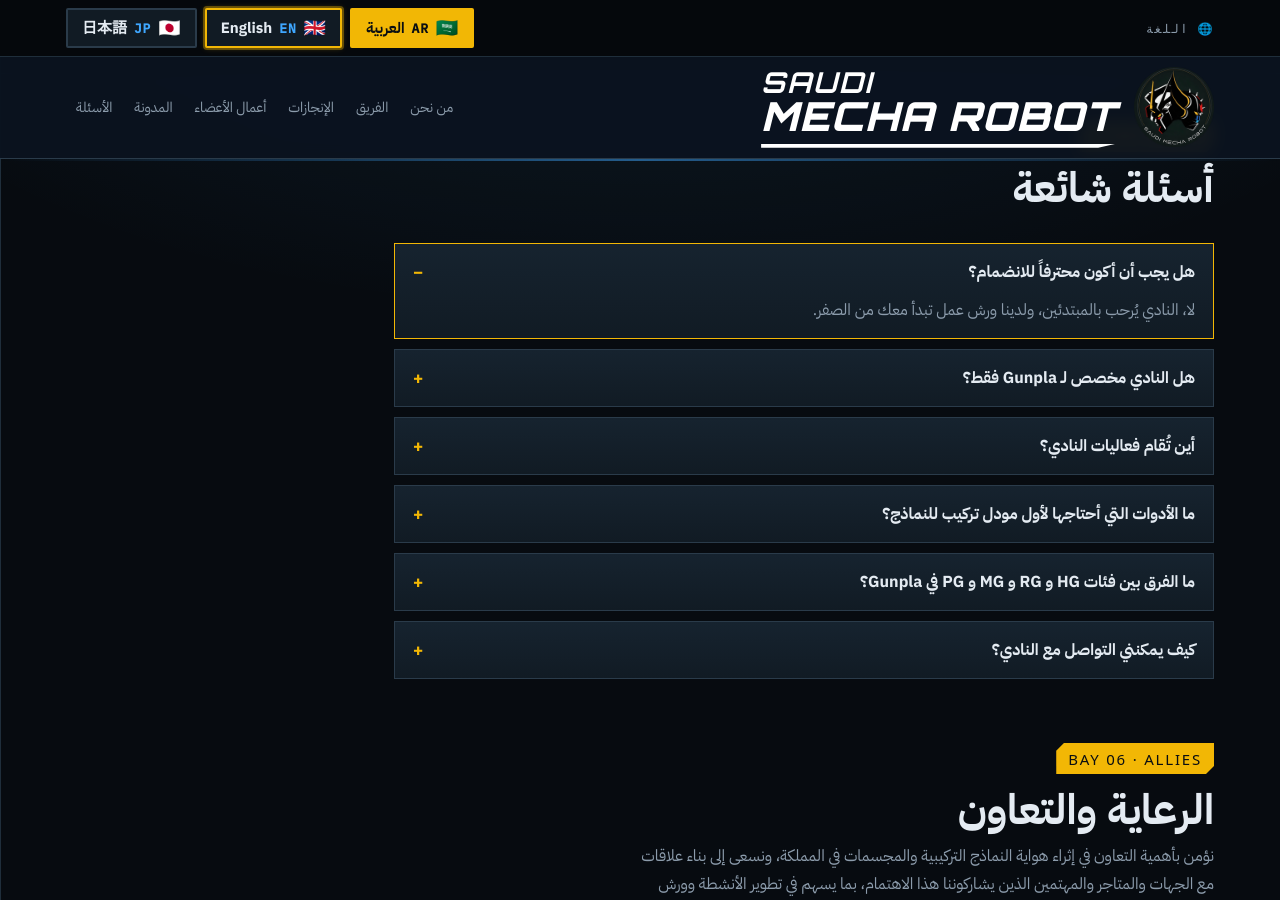
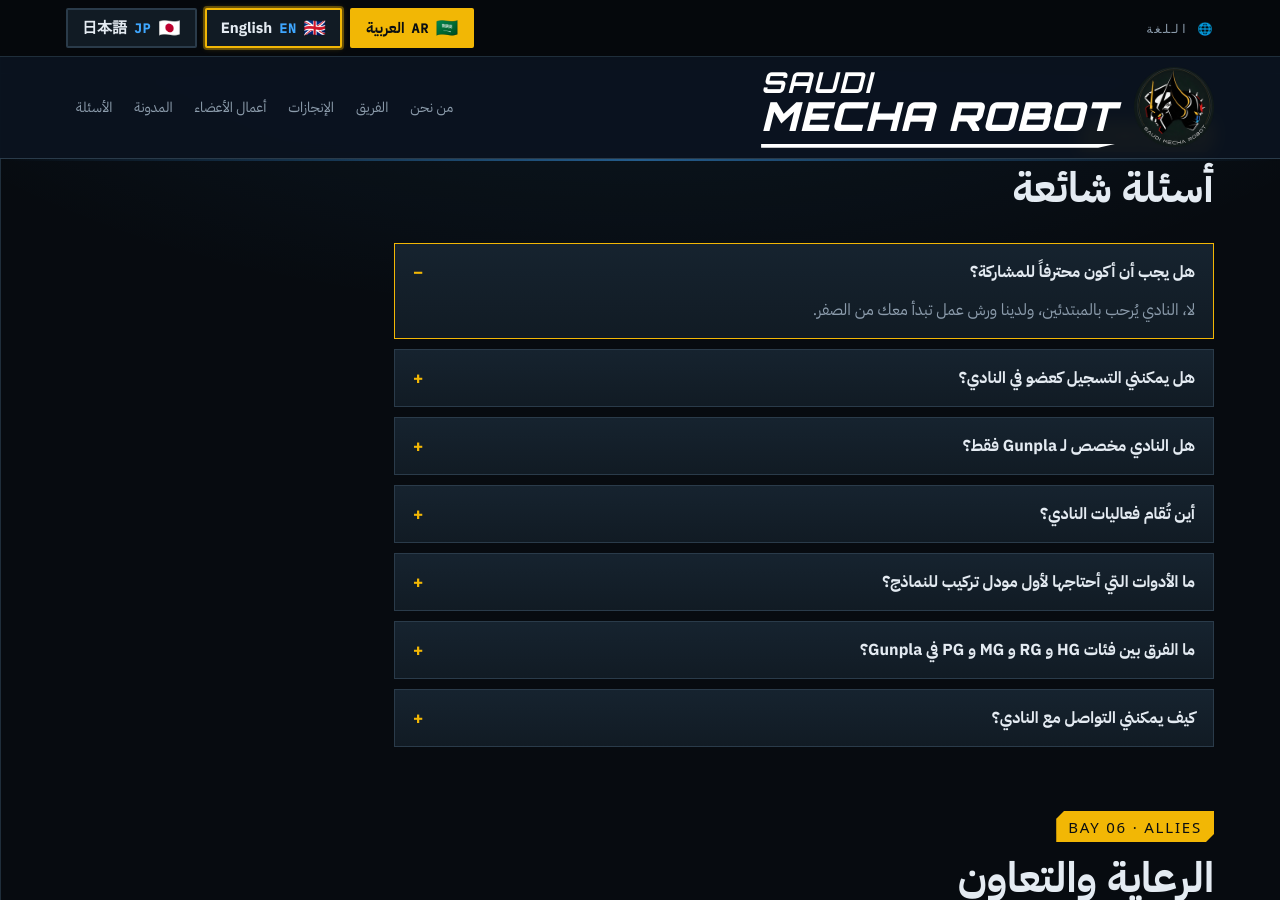
Before and after one commit to SaudiMechaRobot/SaudiMechaRobot.github.io, a Jekyll site: the page built from index.html, in a window 1280 px wide and 900 px high, scrolled down 7127 px. Built offline with Jekyll 4.4.1, drawn with Linux system fonts in a browser that asks for light colours; some web fonts are replaced.

Commit message:
FAQ AR: participation wording and membership policy question

```diff
--- a/_data/faq.yml
+++ b/_data/faq.yml
@@ -1,5 +1,7 @@
-- question: هل يجب أن أكون محترفاً للانضمام؟
+- question: هل يجب أن أكون محترفاً للمشاركة؟
   answer: لا، النادي يُرحب بالمبتدئين، ولدينا ورش عمل تبدأ معك من الصفر.
+- question: هل يمكنني التسجيل كعضو في النادي؟
+  answer: عضوية النادي مقتصرة على المؤسسين والمشاركين المؤسسين. أما المشاركة في أنشطتنا وتحدياتنا فمفتوحة للجميع ولا تحتاج تسجيلًا.
 - question: هل النادي مخصص لـ Gunpla فقط؟
   answer: لا. نركّز على الخيال العلمي والتصميم الميكانيكي من الأنمي وألعاب الفيديو، ونرحّب بكل أنواع النماذج التركيبية والمجسمات، من العسكرية والطائرات إلى السيارات والدايوراما. كلمة "Mecha" في اسمنا تعكس بدايتنا، وطاولة العمل مفتوحة للجميع.
 - question: أين تُقام فعاليات النادي؟
```
